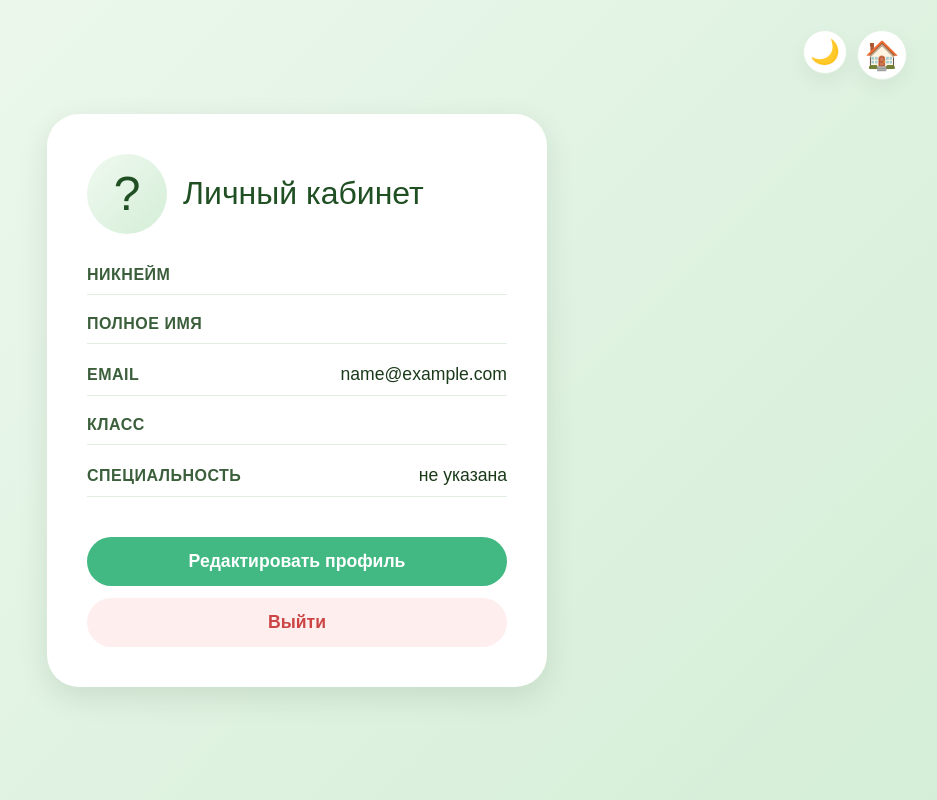
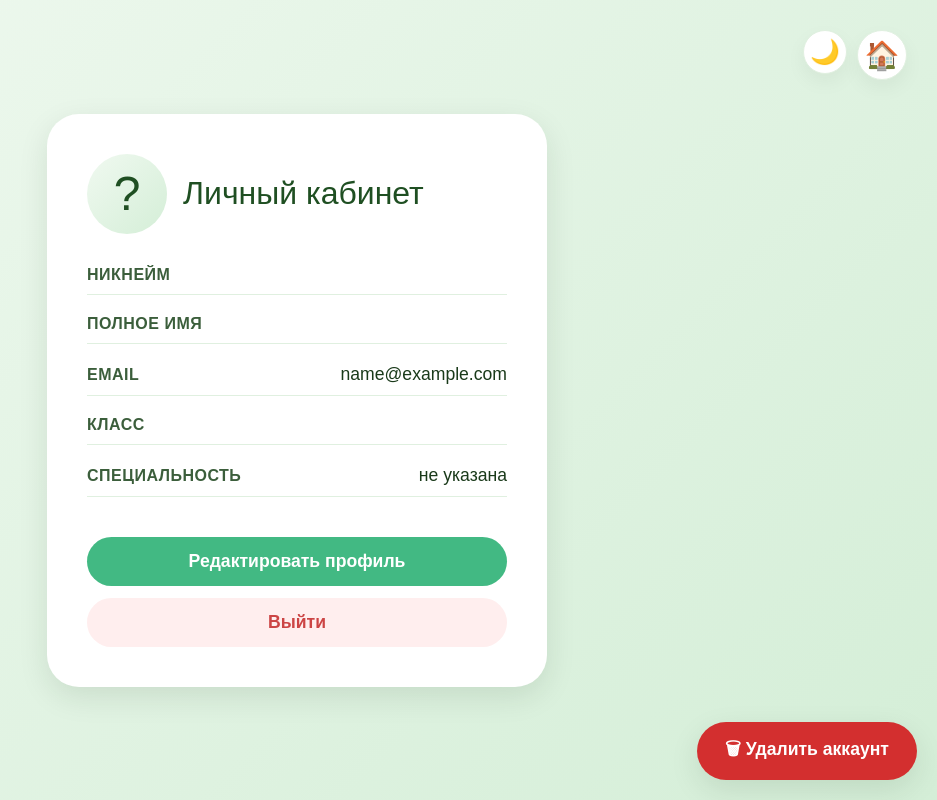
Before and after one commit to Shvigmavigma/projecttry1, a Vue app in the folder current_version/my-vue-project/: page /profile in a window 1280 px wide. Shown: the whole page, without its empty margins (343-1280 px from the left). Built offline with nearby package versions, Linux system fonts and the light colour scheme; sample sign-in values are in the browser's storage; the HTML template or start-up script is replaced by a standard one.

Commit message:
delete acc button

```diff
--- a/current_version/my-vue-project/src/views/Profile.vue
+++ b/current_version/my-vue-project/src/views/Profile.vue
@@ -50,6 +50,11 @@
       <button class="logout-button" @click="logout">Выйти</button>
     </div>
 
+    <!-- Кнопка удаления аккаунта в правом нижнем углу экрана -->
+    <button class="delete-account-button" @click="confirmDeleteAccount" :disabled="deleting">
+      {{ deleting ? 'Удаление...' : '🗑 Удалить аккаунт' }}
+    </button>
+
     <AvatarModal
       :show="showAvatarModal"
       :src="avatarUrl"
@@ -65,17 +70,20 @@ import { useAuthStore } from '@/stores/auth';
 import { useRouter } from 'vue-router';
 import ThemeToggle from '@/components/ThemeToggle.vue';
 import AvatarModal from '@/components/AvatarModal.vue';
+import axios from 'axios';
 
 const authStore = useAuthStore();
 const router = useRouter();
 const user = computed(() => authStore.user);
 const avatarError = ref(false);
 const showAvatarModal = ref(false);
+const deleting = ref(false);
 
-// Явно указываем адрес бэкенда (при необходимости замените на переменную окружения позже)
+const baseUrl = 'http://localhost:8000';
+
 const avatarUrl = computed(() => {
   if (!user.value?.avatar) return '';
-  return `http://localhost:8000/avatars/${user.value.avatar}`;
+  return `${baseUrl}/avatars/${user.value.avatar}`;
 });
 
 const openAvatarModal = () => {
@@ -96,6 +104,32 @@ const logout = () => {
   if (confirm('Вы уверены, что хотите выйти?')) {
     authStore.logout();
     router.push('/login');
+  }
+};
+
+const confirmDeleteAccount = () => {
+  if (!user.value) return;
+  const confirmed = confirm(
+    'Вы уверены, что хотите удалить свой аккаунт? Это действие необратимо. Все ваши проекты останутся, но вы будете удалены из списка авторов.'
+  );
+  if (confirmed) {
+    deleteAccount();
+  }
+};
+
+const deleteAccount = async () => {
+  if (!user.value) return;
+  deleting.value = true;
+  try {
+    await axios.delete(`${baseUrl}/users/${user.value.id}`);
+    authStore.logout();
+    router.push('/login');
+    alert('Аккаунт успешно удалён');
+  } catch (error) {
+    console.error('Ошибка при удалении аккаунта:', error);
+    alert('Не удалось удалить аккаунт. Попробуйте позже.');
+  } finally {
+    deleting.value = false;
   }
 };
 </script>
@@ -303,4 +337,37 @@ const logout = () => {
 .logout-button:active {
   transform: scale(0.98);
 }
+
+/* Кнопка удаления аккаунта в правом нижнем углу экрана (фиксированная) */
+.delete-account-button {
+  position: fixed;
+  bottom: 20px;
+  right: 20px;
+  z-index: 100;
+  padding: 14px 28px;
+  background-color: #d32f2f;
+  color: white;
+  border: none;
+  border-radius: 50px;
+  font-size: 1.1rem;
+  font-weight: 600;
+  cursor: pointer;
+  transition: background-color 0.2s, transform 0.1s;
+  box-shadow: var(--shadow-strong);
+}
+
+.delete-account-button:hover:not(:disabled) {
+  background-color: #b71c1c;
+  transform: translateY(-2px);
+  box-shadow: var(--shadow-strong);
+}
+
+.delete-account-button:active:not(:disabled) {
+  transform: scale(0.98);
+}
+
+.delete-account-button:disabled {
+  opacity: 0.6;
+  cursor: not-allowed;
+}
 </style>
```
Also changed, not shown: 1 other file (tests, documents, lock files or other folders).
